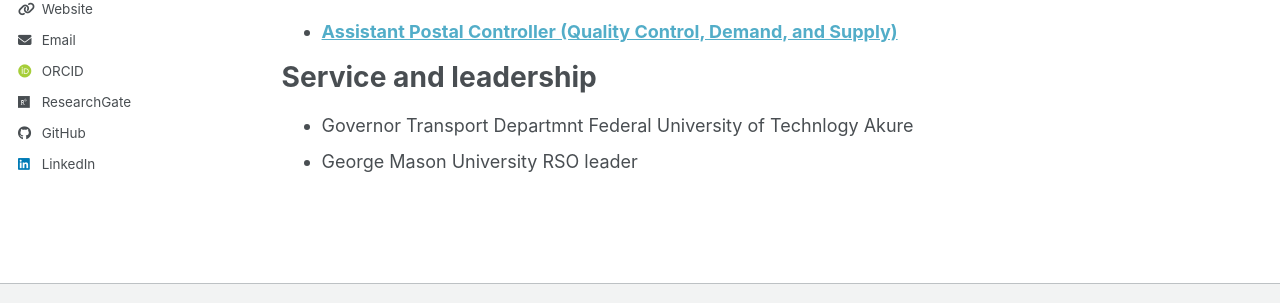
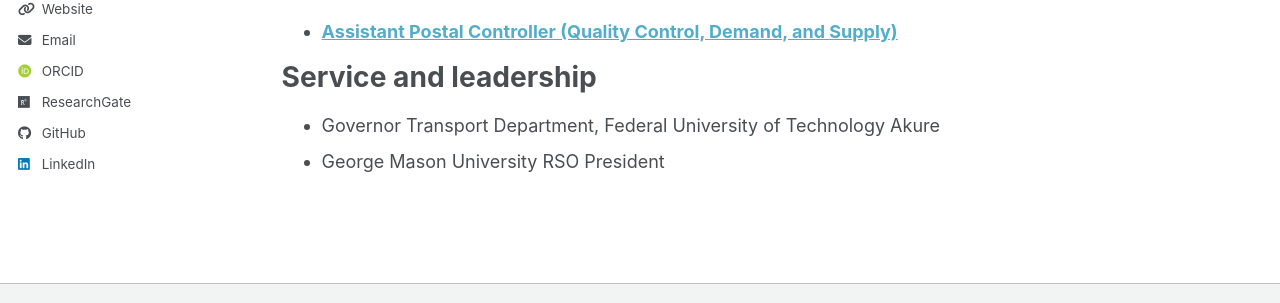
Before and after one commit to AdewumiAdepitan/AdewumiA-A-gitac.github.io, a Jekyll site: the page built from _pages/cv.md, in a window 1280 px wide and 900 px high, scrolled down 1432 px. Shown: the part 543-846 px from the top of the window. Built offline with Jekyll 4.4.1, drawn with Linux system fonts in a browser that asks for light colours; some web fonts are replaced; a script bundle is joined from its source files by our own code; library files that are not in the unit come from our copies.

Commit message:
Update site

```diff
--- a/_pages/cv.md
+++ b/_pages/cv.md
@@ -56,5 +56,5 @@ Experience
 
 Service and leadership
 ======
-* Governor Transport Departmnt Federal University of Technlogy Akure
-* George Mason University RSO leader
+* Governor Transport Department, Federal University of Technology Akure
+* George Mason University RSO President
```
Also changed, not shown: 1 other file.
